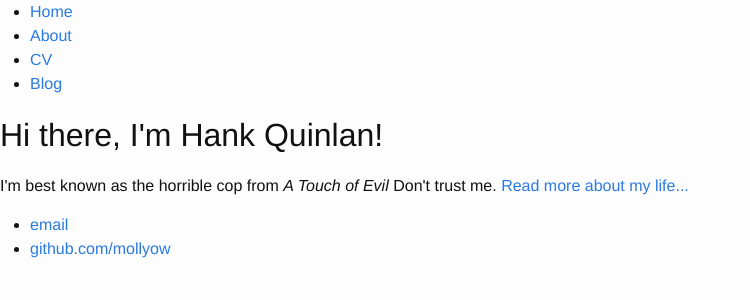
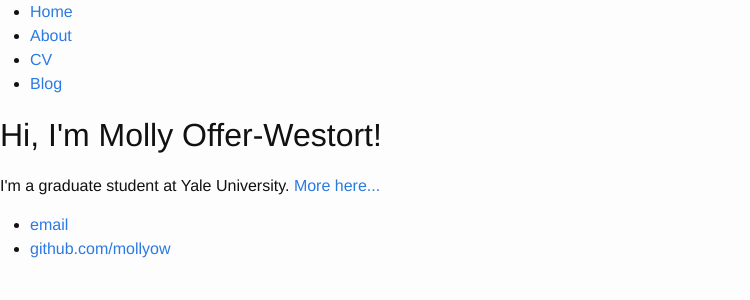
Before and after one commit to mollyow/mollyow.github.io, a Jekyll site: the page built from index.html, in a window 1280 px wide. Shown: the top 300 px of the page, without its empty margins (0-750 px from the left). Built offline with Jekyll 4.4.1, drawn with Linux system fonts in a browser that asks for light colours.

Commit message:
Update index.html

```diff
--- a/index.html
+++ b/index.html
@@ -1,8 +1,8 @@
 ---
 layout: default
-title: Hank Quinlan, Horrible Cop
+title: Molly Offer-Westort
 ---
 <div class="blurb">
-	<h1>Hi there, I'm Hank Quinlan!</h1>
-	<p>I'm best known as the horrible cop from <em>A Touch of Evil</em> Don't trust me. <a href="/about">Read more about my life...</a></p>
+	<h1>Hi, I'm Molly Offer-Westort!</h1>
+	<p>I'm a graduate student at Yale University. <a href="/about">More here...</a></p>
 </div><!-- /.blurb -->
```
